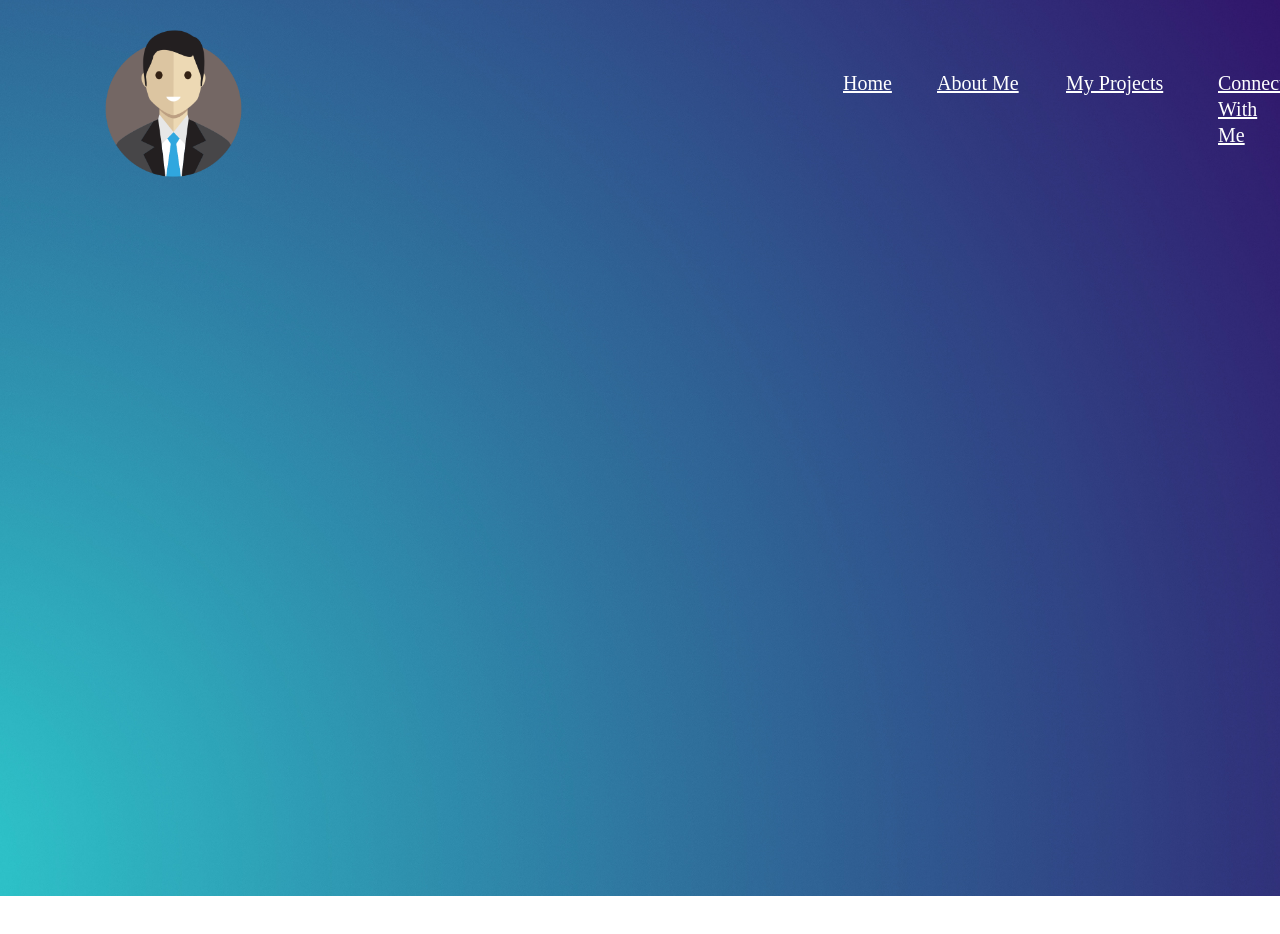
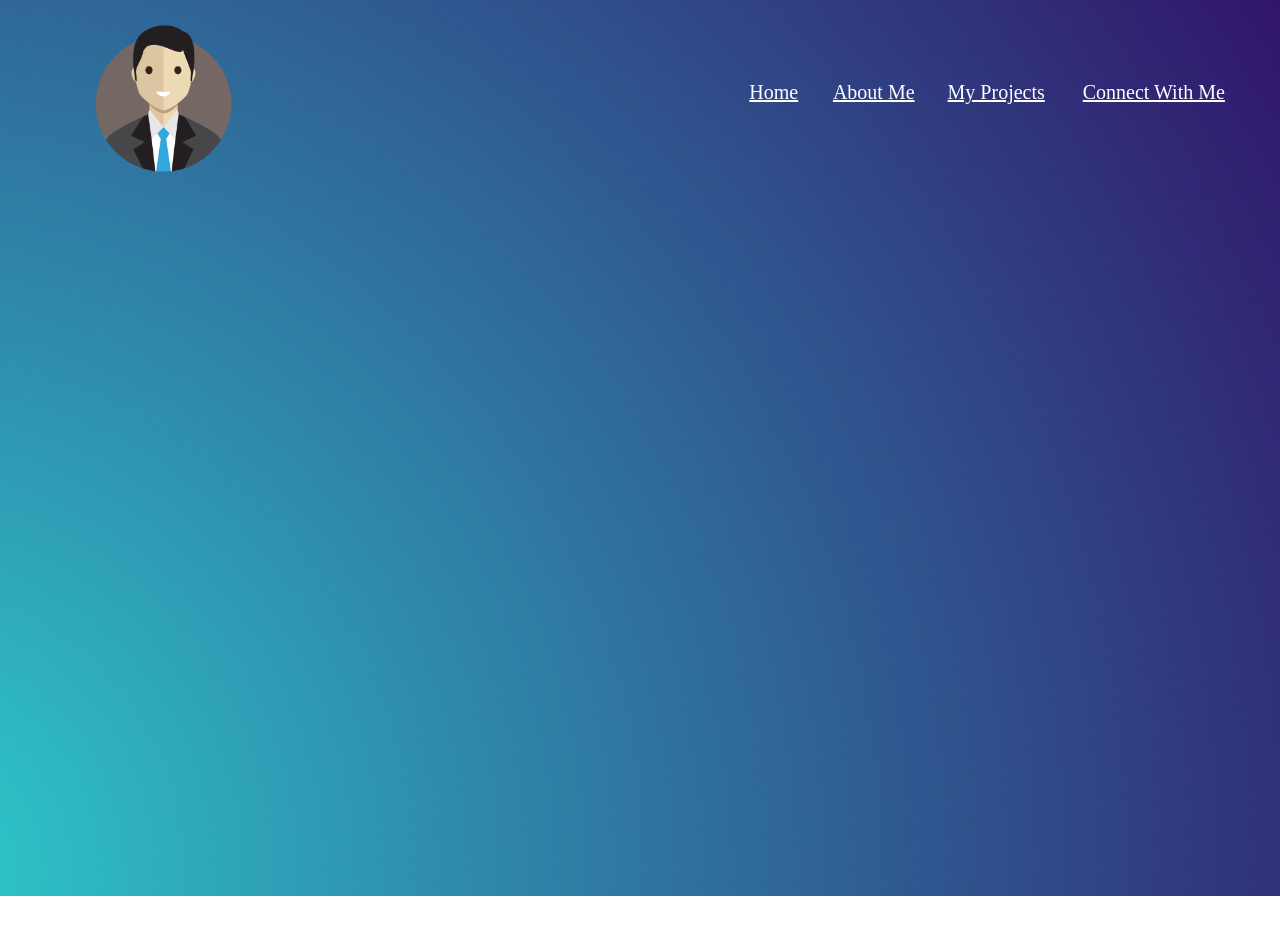
Before and after one commit to hpedireddi-1/Hareesh-Pedireddi-Portfolio, a React (Create React App) app in the folder my-app/: page / in a window 1280 px wide. Shown: the top 934 px of the page. After the commit the page ends 896 px from the top, so only its background shows below. Built offline with nearby package versions, Linux system fonts and the light colour scheme.

Commit message:
Navigation bar on homepage has been done

```diff
--- a/my-app/src/styles/Home.css
+++ b/my-app/src/styles/Home.css
@@ -2,11 +2,14 @@
     width: 161px;
     height: 161px;
     position: absolute;
-    top: 23px;
-    left: 93px;
+    top: 2.25%;
+    left: 6.46%;
   }
 
   .background {
+    position: absolute;
+    top: 0%;
+    left: 0%;
     max-width: 100%;
     height: auto;
   }
@@ -14,7 +17,7 @@
     display: flex;
     justify-content: space-around;
     align-items: center;
-    min-height: 9vh;
+    min-height: 184px;
     background-color: rgba(0, 0, 0, 0);
     font-family: "Open Sans", sans-serif;
 }
@@ -33,8 +36,7 @@
 
   .home-button {
     position: absolute;
-    top: 70px;
-    left: 843px;
+    left: 58.54%;
     color: #FFFFFF;
     font-family: Domine;
     font-size: 20px;
@@ -44,8 +46,7 @@
 
   .about-button {
     position: absolute;
-    top: 70px;
-    left: 937px;
+    left: 65.07%;
     color: #FFFFFF;
     font-family: Domine;
     font-size: 20px;
@@ -55,8 +56,7 @@
 
   .project-button {
     position: absolute;
-    top: 70px;
-    left: 1066px;
+    left: 74.03%;
     color: #FFFFFF;
     font-family: Domine;
     font-size: 20px;
@@ -66,8 +66,7 @@
 
   .linkedin-button{
     position: absolute;
-    top: 70px;
-    left: 1218px;
+    left: 84.59%;
     color: #FFFFFF;
     font-family: Domine;
     font-size: 20px;
```
